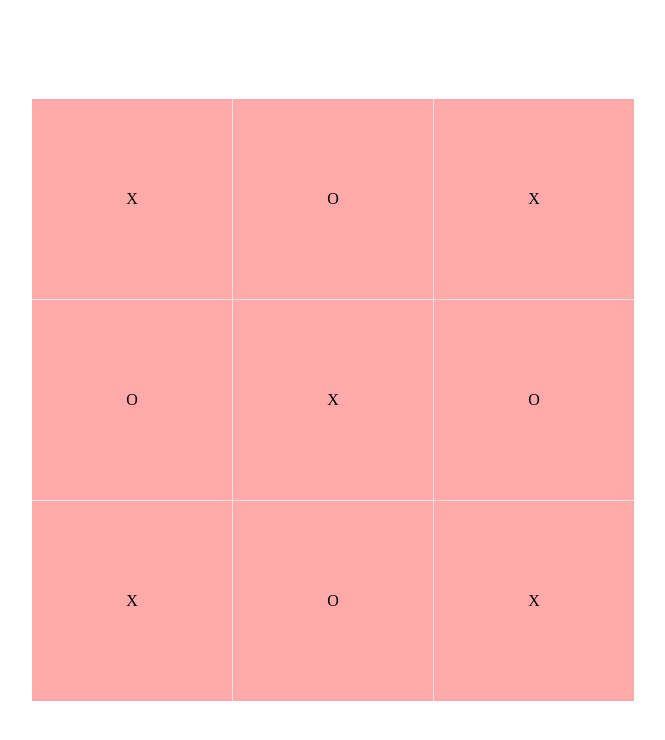
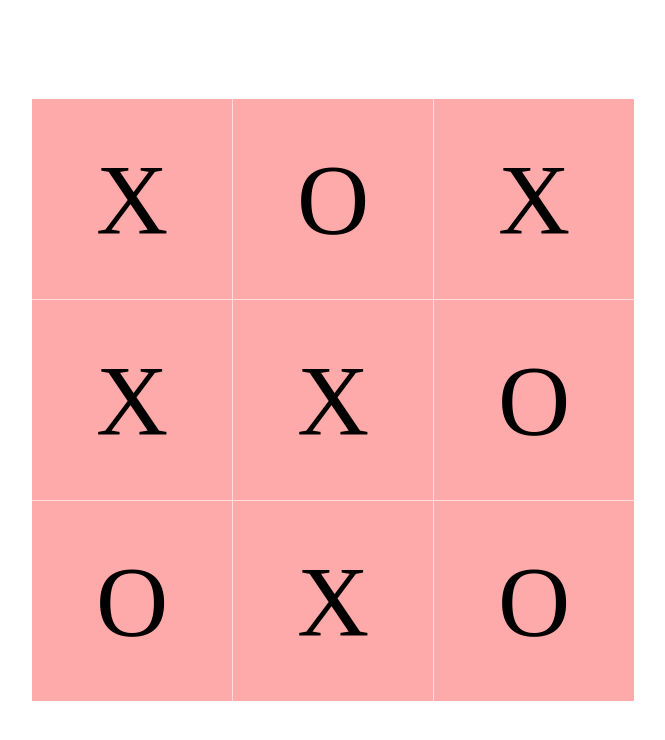
Before and after one commit to SaToGo1/tic-tac-toe, a plain HTML site: page index.html in a window 1280 px wide. Shown: the whole page, without its empty margins (307-972 px from the left). Drawn offline with Linux system fonts and the light colour scheme.

Commit message:
Add DrawBoard Method inside GameBoard Object

```diff
--- a/scr.js
+++ b/scr.js
@@ -1,6 +1,29 @@
+
 //GameBoard will be a unique object that saves the board.
 const GameBoard = (function() {
-    let gameBoard = []; //Array that will control the board.
+    let gameBoard = [
+        [1, 0, 1],
+        [1, 1, 0],
+        [0, 1, 0]]; //Array that will control the board. 0 => O and 1 => X.
+
+
+    // Function To Draw the board.
+    const DrawBoard = () => {
+        let cells = document.getElementsByClassName('cell');
+
+        for(let i = 0; i < cells.length; i++) {
+
+            //We use x and y to access a matrix which index go from 0 to 2
+            //depending on the number 'i' that goes from 0 to 8.
+            let x = Math.floor(i/3);
+            let y = i%3;
+
+            if(gameBoard[x][y] == 1) cells[i].innerHTML = 'X';
+            else cells[i].innerHTML = 'O';
+        }
+    }
+
+    return {DrawBoard};
 })();
 
 //GameFlow will be a unique object that will control the game.
@@ -12,3 +35,5 @@ const GameFlow = (function(){
 const PlayerFactory = () => {
 
 }
+
+GameBoard.DrawBoard();
--- a/style.css
+++ b/style.css
@@ -36,6 +36,7 @@ body{
 
 .cell{
     background-color: var(--board-cell);
+    font-size: 100px;
 
     display: flex;
     justify-content: center;
```
